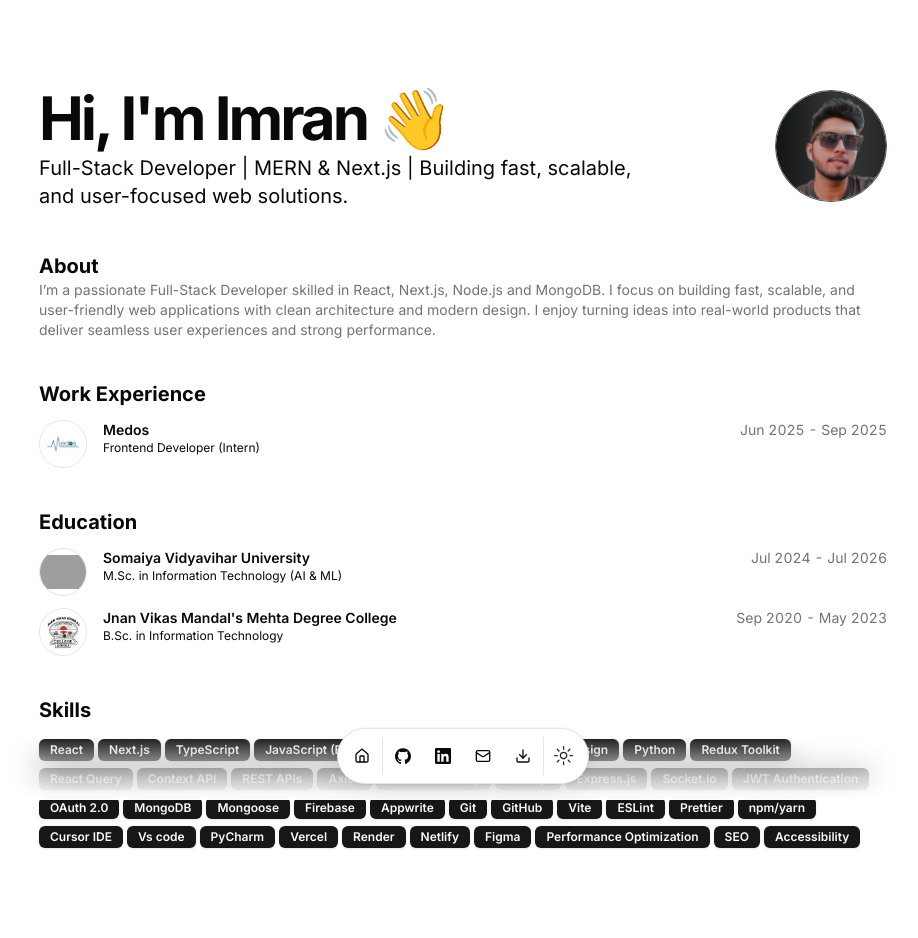
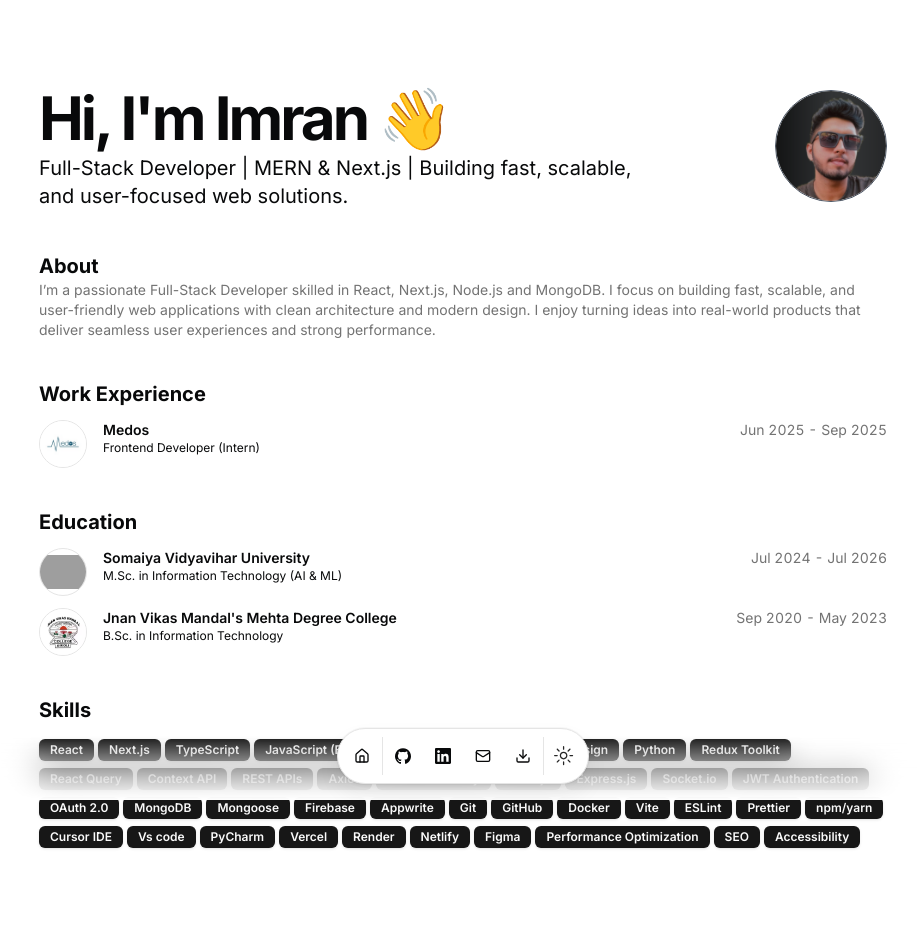
Before and after one commit to imrancodes/Portfolio, a Next.js app: page / in a window 1280 px wide. Shown: the top 938 px of the page, without its empty margins (177-1095 px from the left). Built offline with nearby package versions, Linux system fonts and the light colour scheme; grey boxes are pictures that could not be loaded.

Commit message:
update resume and skills section

```diff
--- a/src/data/resume.tsx
+++ b/src/data/resume.tsx
@@ -1,7 +1,7 @@
 import { Icons } from "@/components/icons";
 import { Contact, HomeIcon, Quote, View } from "lucide-react";
 const resumeUrl =
-  "https://drive.google.com/file/d/1tR-Iv7HeEnFSyDJeoh56NsUSYrRRS_ks/view";
+  "https://drive.google.com/file/d/16UlKdpWRoD726Uz_0EnUTN3lIYI-Zsv4/view";
 export const DATA = {
   name: "Imran Khan",
   initials: "IK",
@@ -55,6 +55,7 @@ export const DATA = {
     // Tooling & Build
     "Git",
     "GitHub",
+    "Docker",
     "Vite",
     "ESLint",
     "Prettier",
```
